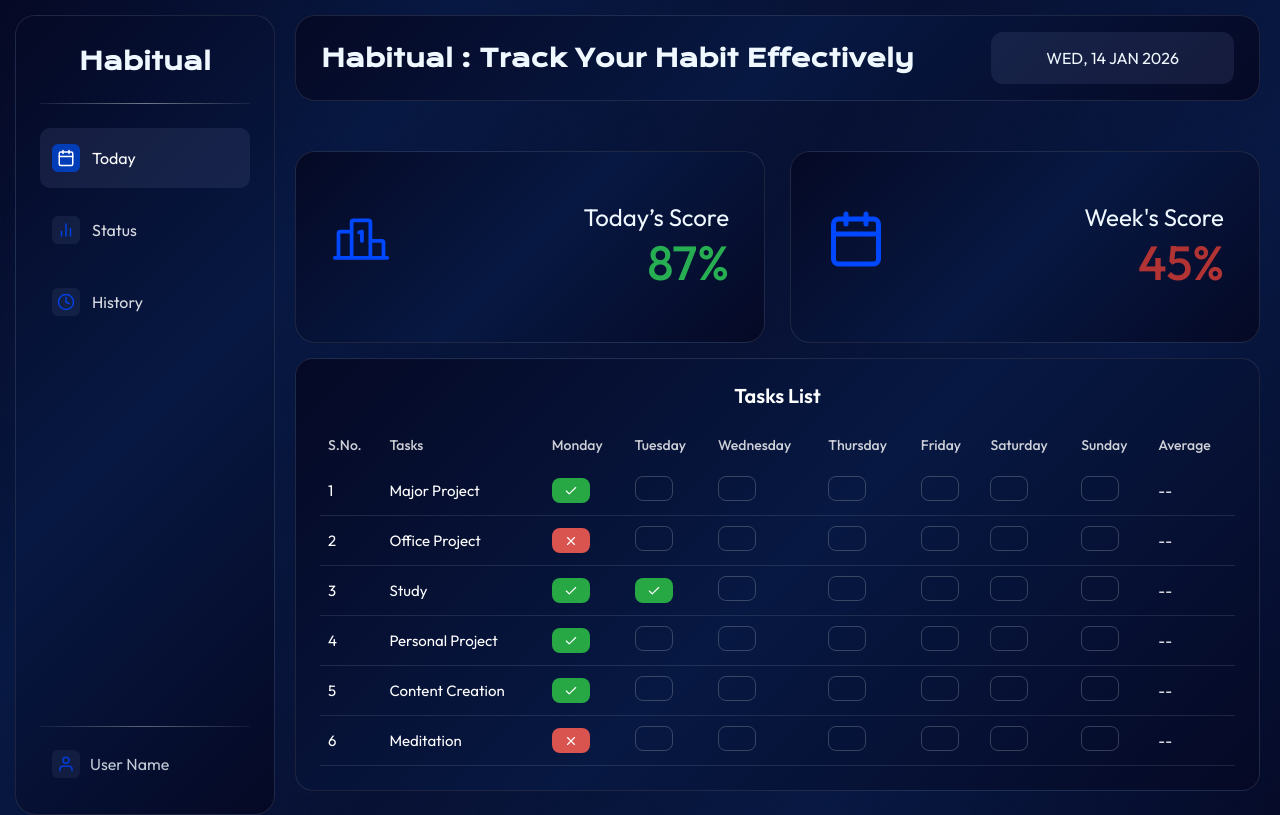
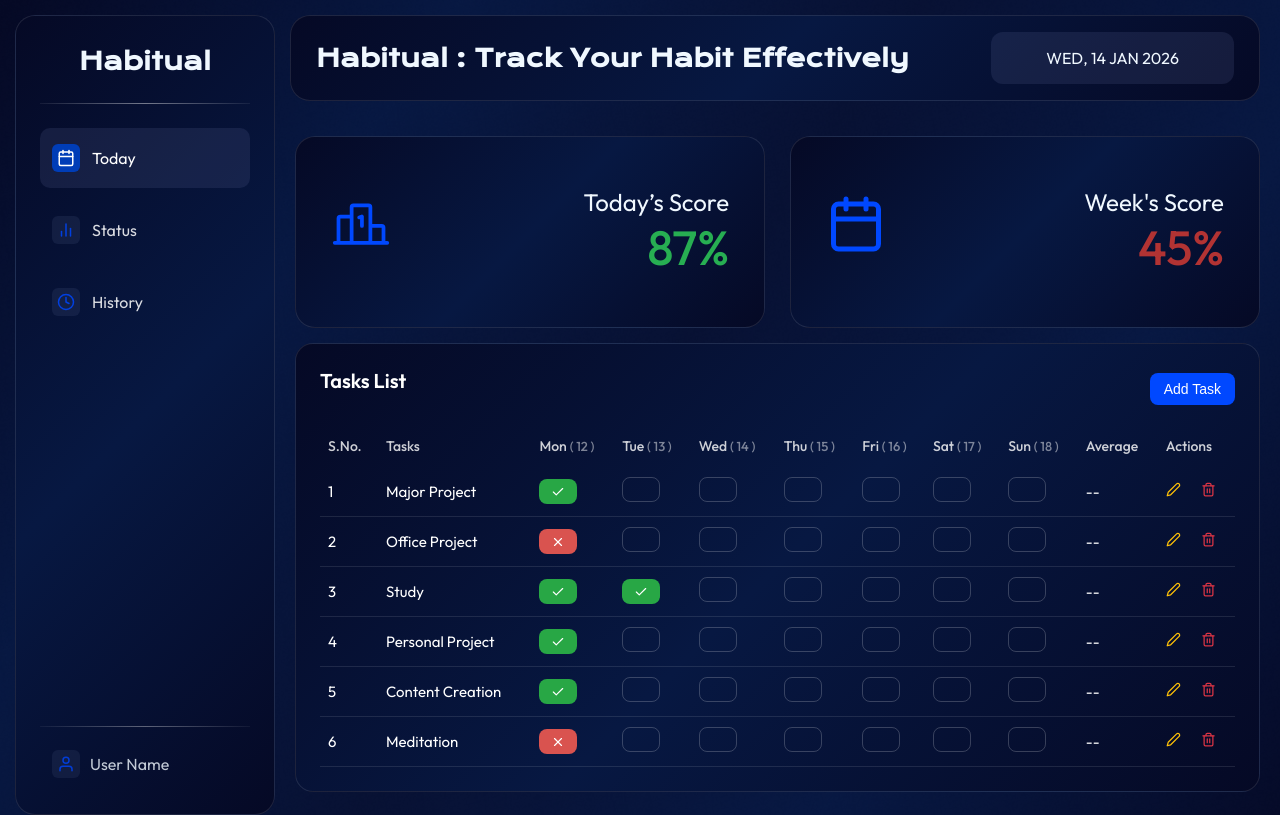
Before and after one commit to architpatle/habitual, a React (Vite) app: page / in a window 1280 px wide. Built offline with nearby package versions, Linux system fonts and the light colour scheme; a web font is replaced by a local one.

Commit message:
TaskTable updated

```diff
--- a/src/App.css
+++ b/src/App.css
@@ -7,7 +7,9 @@
   flex: 1;
   display: flex;
   flex-direction: column;
-  overflow: hidden;
+  /* overflow: hidden; */
+  overflow: visible;
+
 }
 
 .content {
--- a/src/components/Navbar/Navbar.module.css
+++ b/src/components/Navbar/Navbar.module.css
@@ -1,27 +1,26 @@
-.navbar{
+.navbar {
     background-color: #3B466B10;
-  background: linear-gradient(135deg, #050925, #071842, #050925);
-border: 1px solid rgba(255,255,255,0.1);
-backdrop-filter: blur(4px);
-
+    background: linear-gradient(135deg, #050925, #071842, #050925);
+    border: 1px solid rgba(255,255,255,0.1);
+    backdrop-filter: blur(4px);
 
     display: flex;
     align-items: center;
     justify-content: space-between;
     padding: 16px 25px;
-    margin: 15px 20px;
+    margin: 15px 20px 0 15px;
     border-radius: 20px;
     /* max-height: 110px;
     width: 100%; */
 
 }
 
-.heading{
+.heading {
     font-size: 24px;
     font-family: var(--headingFont);
 }
 
-.dateDay{
+.dateDay {
     background-color: #5A689430;
     font-size: 16px;
     padding: 16px 55px;
--- a/src/components/TaskTable/TaskTable.jsx
+++ b/src/components/TaskTable/TaskTable.jsx
@@ -1,6 +1,6 @@
 import React from 'react'
 import styles from './TaskTable.module.css'
-import { FiCheck, FiX } from 'react-icons/fi'
+import { FiCheck, FiX, FiEdit2, FiTrash2, FiPlus } from 'react-icons/fi'
 
 const data = [
   { id: 1, task: "Major Project", days: ["done", "empty", "empty", "empty", "empty", "empty", "empty"] },
@@ -11,24 +11,56 @@ const data = [
   { id: 6, task: "Meditation", days: ["miss", "empty", "empty", "empty", "empty", "empty", "empty"] },
 ]
 
+// Generate weekdays with dates dynamically
+const getWeekDates = () => {
+  const today = new Date();
+  const week = [];
+  const options = { weekday: 'short' };
+
+  // Make Monday the start of week
+  const day = today.getDay();
+  const monday = new Date(today);
+  monday.setDate(today.getDate() - (day === 0 ? 6 : day - 1));
+
+  for (let i = 0; i < 7; i++) {
+    const d = new Date(monday);
+    d.setDate(monday.getDate() + i);
+    week.push({
+      label: d.toLocaleDateString('en-US', options),
+      date: d.getDate()
+    });
+  }
+  return week;
+}
+
+const weekDays = getWeekDates();
+
 const TaskTable = () => {
   return (
     <div className={styles.wrapper}>
-      <h2 className={styles.title}>Tasks List</h2>
+
+      <div className={styles.headerRow}>
+        <h2 className={styles.title}>Tasks List</h2>
+
+        {/* Add Task Button */}
+        <button className={styles.addBtn}>
+           Add Task
+        </button>
+      </div>
 
       <table className={styles.table}>
         <thead>
           <tr>
             <th>S.No.</th>
             <th>Tasks</th>
-            <th>Monday</th>
-            <th>Tuesday</th>
-            <th>Wednesday</th>
-            <th>Thursday</th>
-            <th>Friday</th>
-            <th>Saturday</th>
-            <th>Sunday</th>
+
+            {/* Weekdays with Dates */}
+            {weekDays.map((d, idx) => (
+              <th key={idx}>{d.label} <span className={styles.date}>( {d.date} )</span></th>
+            ))}
+
             <th>Average</th>
+            <th>Actions</th> {/* NEW COLUMN */}
           </tr>
         </thead>
 
@@ -37,15 +69,22 @@ const TaskTable = () => {
             <tr key={item.id}>
               <td>{i + 1}</td>
               <td>{item.task}</td>
+
               {item.days.map((d, idx) => (
                 <td key={idx}>
                   {d === "done" && <span className={`${styles.btn} ${styles.done}`}><FiCheck /></span>}
                   {d === "miss" && <span className={`${styles.btn} ${styles.miss}`}><FiX /></span>}
                   {d === "empty" && <span className={styles.btn}></span>}
-                  {d === null && <></>}
                 </td>
               ))}
+
               <td>--</td>
+
+              {/* Actions Column */}
+              <td className={styles.actions}>
+                <FiEdit2 className={styles.edit} />
+                <FiTrash2 className={styles.del} />
+              </td>
             </tr>
           ))}
         </tbody>
--- a/src/components/TaskTable/TaskTable.module.css
+++ b/src/components/TaskTable/TaskTable.module.css
@@ -56,6 +56,55 @@
   border: none;
   color: white;
 }
+.headerRow {
+  display: flex;
+  align-items: center;
+  justify-content: space-between;
+  margin-bottom: 16px;
+}
+
+.addBtn {
+  display: inline-flex;
+  align-items: center;
+  gap: 6px;
+  background: #0048FF;
+  padding: 8px 14px;
+  border-radius: 8px;
+  border: none;
+  color: white;
+  cursor: pointer;
+  font-size: 14px;
+  font-weight: 500;
+  transition: 0.2s ease;
+}
+
+.addBtn:hover {
+  background: #2a60cc;
+}
+
+.date {
+  opacity: 0.6;
+  font-size: 13px;
+}
+
+.actions {
+  /* display: flex; */
+  gap: 10px;
+  padding: 12px 8px;
+
+}
+
+.edit {
+  color: #ffc107;
+  cursor: pointer;
+  margin-right: 20px;
+}
+
+.del {
+  color: #dc3545;
+  cursor: pointer;
+}
+
 /* Chrome, Edge, Safari */
 ::-webkit-scrollbar {
   display: none;
```
